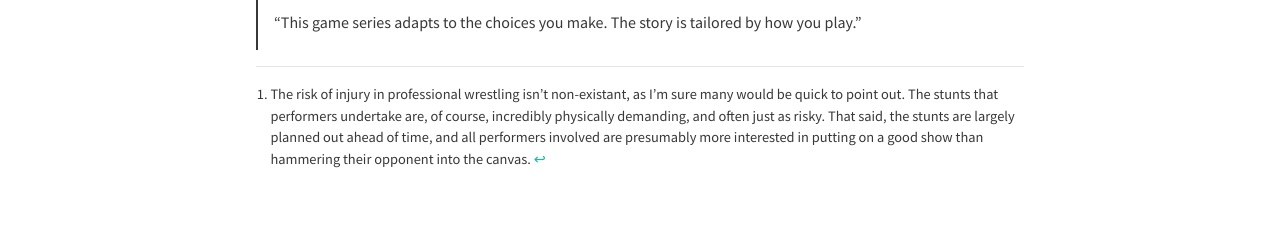
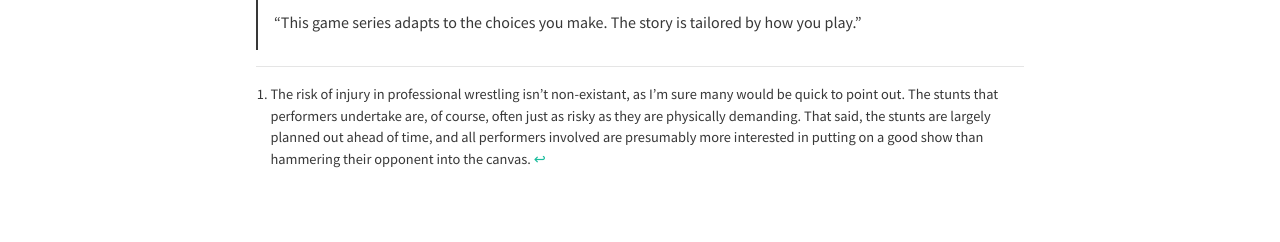
Before and after one commit to elliotherriman/website, a Jekyll site: the page built from _posts/2018-03-21-meaningful-choices-adjacent.markdown, in a window 1280 px wide. Shown: the part 931-1173 px from the top of the page. Built offline with Jekyll 4.4.1, drawn with Linux system fonts in a browser that asks for light colours; nearby versions of some CDN libraries.

Commit message:
Update 2018-03-21-meaningful-choices-adjacent.markdown

```diff
--- a/_posts/2018-03-21-meaningful-choices-adjacent.markdown
+++ b/_posts/2018-03-21-meaningful-choices-adjacent.markdown
@@ -27,4 +27,4 @@
 > "This game series adapts to the choices you make. The story is tailored by how you play."
 
 ---
-[^1]: The risk of injury in professional wrestling isn't non-existant, as I'm sure many would be quick to point out. The stunts that performers undertake are, of course, incredibly physically demanding, and often just as risky. That said, the stunts are largely planned out ahead of time, and all performers involved are presumably more interested in putting on a good show than hammering their opponent into the canvas.
+[^1]: The risk of injury in professional wrestling isn't non-existant, as I'm sure many would be quick to point out. The stunts that performers undertake are, of course, often just as risky as they are physically demanding. That said, the stunts are largely planned out ahead of time, and all performers involved are presumably more interested in putting on a good show than hammering their opponent into the canvas.
```
